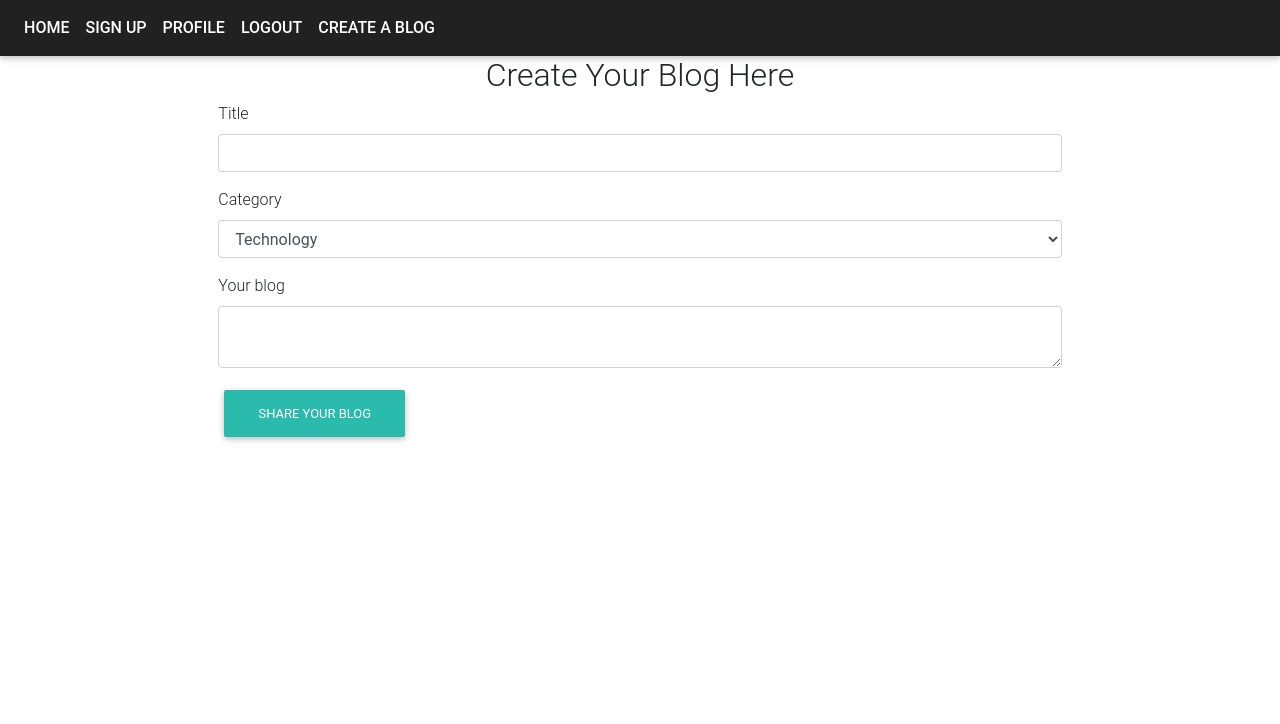
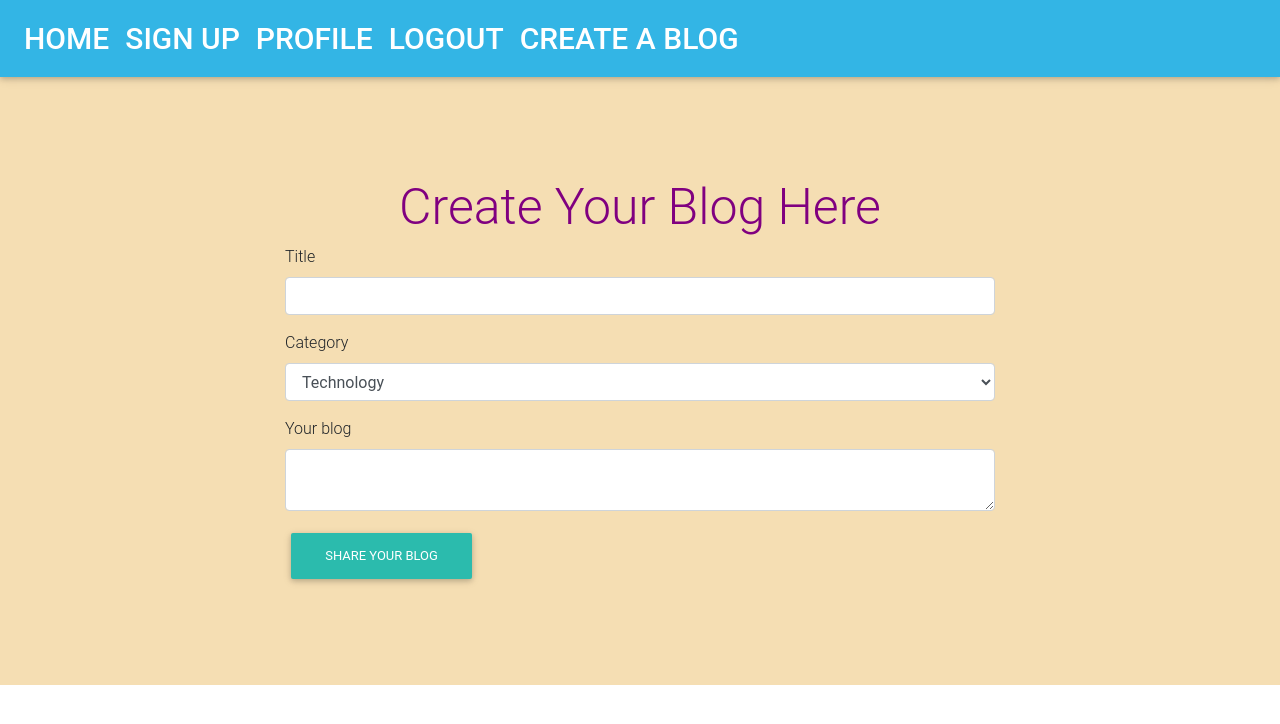
Before and after one commit to xs-ship-it/blog-site, a Flask app: page /blog in a window 1280 px wide. Shown: the top 724 px of the page. Run offline with Flask 2, Linux system fonts and the light colour scheme; the visitor is signed in with stand-in values (Sample User, id 1); data comes from the database, SQL or seed files in the repository; some libraries are stand-ins or nearby versions.

Commit message:
add styling

```diff
--- a/app/templates/blog.html
+++ b/app/templates/blog.html
@@ -3,10 +3,10 @@
 
 {% block content %}
 <div>
-    <div class="row">
+    <div  style="padding:100px; background-color:wheat;" class="row">
         <div class="col-md-2"></div>
         <div class="col-md-8">
-            <h2 class="text-center">Create Your Blog Here</h2>
+            <h2 style="color:purple; font-size:50px; " class="text-center">Create Your Blog Here</h2>
             {{wtf.quick_form(form)}}
         </div>
         <div class="col-md-2"></div>
--- a/app/templates/index.html
+++ b/app/templates/index.html
@@ -7,7 +7,7 @@
 <div class="row">
 <div class="col-lg-12 col-md-12 col-sm-12">
   <div class="jumbotron jumbotron-fluid mt-4">
-      <h1 class="display-4 text-center" >BLOGS</h1>
+      <h1 style="color:#0275d8; font-weight:900;" class="display-4 text-center" >BLOGS</h1>
   </div>
 </div>
 </div>
--- a/app/templates/navbar.html
+++ b/app/templates/navbar.html
@@ -1,6 +1,6 @@
 
 {%block content %}
-<nav class="navbar navbar-expand-lg navbar-dark bg-dark">
+<nav style="font-size:30px;"class="navbar navbar-expand-lg navbar-dark bg-info">
     <button class="navbar-toggler" type="button" data-toggle="collapse" data-target="#navbarNav" aria-controls="navbarNav" aria-expanded="false" aria-label="Toggle navigation">
       <span class="navbar-toggler-icon"></span>
     </button>
--- a/manage.py
+++ b/manage.py
@@ -4,7 +4,7 @@ from app.models import User,Blog,Comment
 from flask_migrate import Migrate, MigrateCommand
 
 app = create_app('test')
-app = create_app('production')
+app = create_app('development')
 
 manager = Manager(app)
 manager.add_command('server',Server)
```
